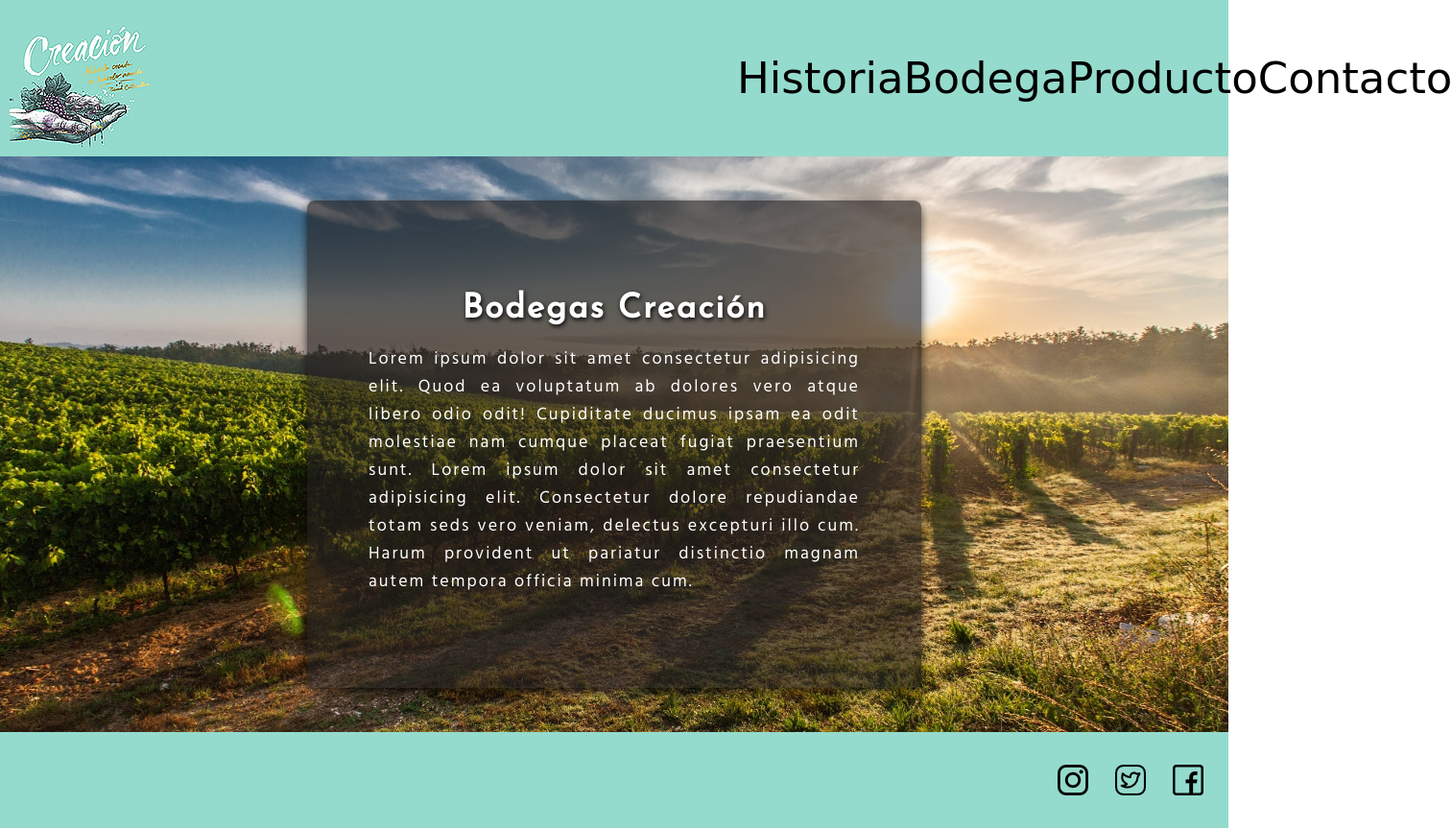
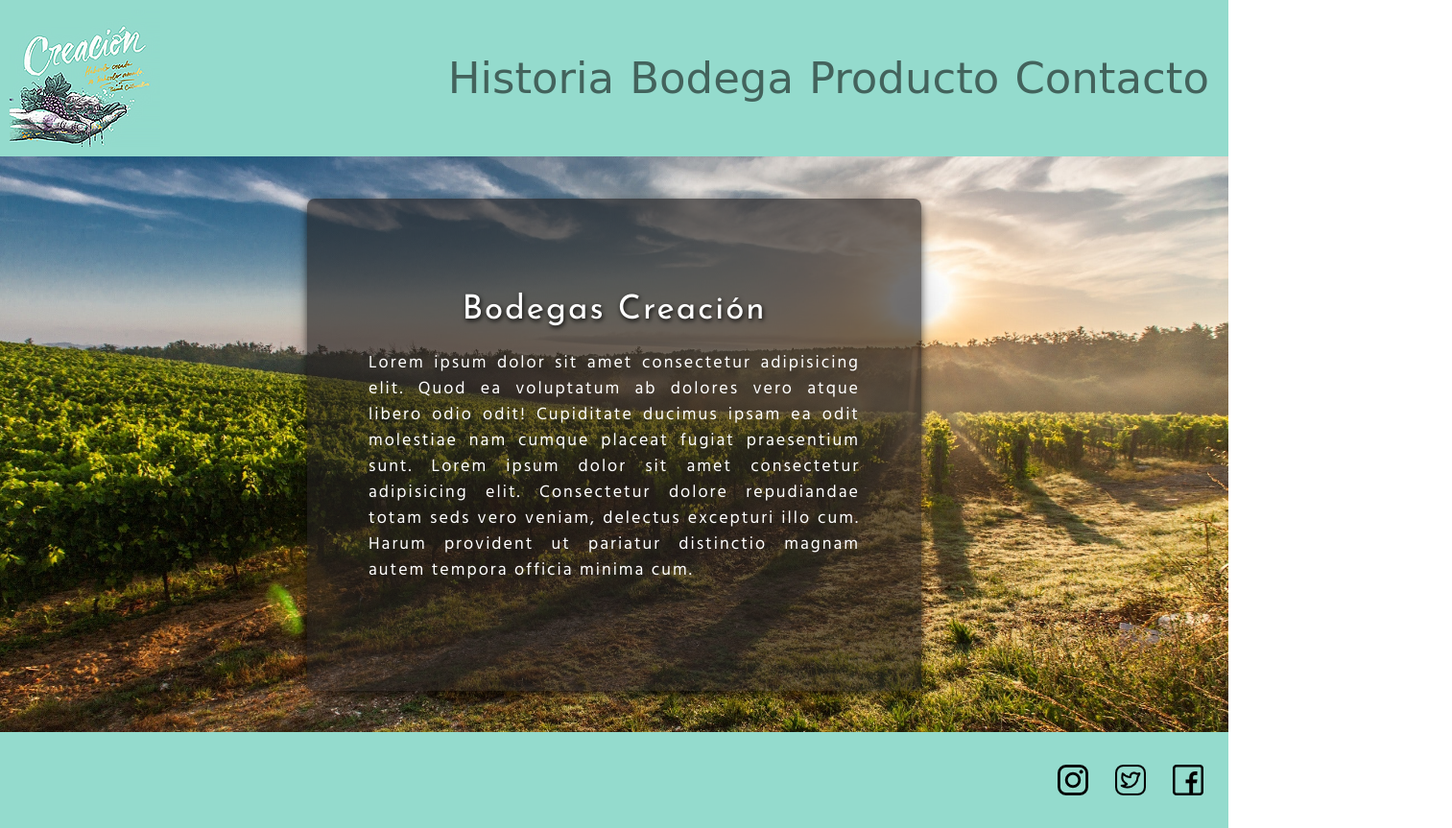
Before and after one commit to ncastrovillari/desafio-final, a plain HTML site: page index.html in a window 1280 px wide. Shown: the whole page at 96% size, 1513 px wide, since content can reach past the window. Drawn offline with nearby package versions, Linux system fonts and the light colour scheme; a web font is replaced by a local one.

Commit message:
agregando bootstrap al header

```diff
--- a/css/style.css
+++ b/css/style.css
@@ -178,13 +178,13 @@
 /*--------mobile------------*/
 
 @media only screen and (max-width:450px) {
-    .header-bodega {
+    /* .header-bodega {
         flex-direction: column;
         justify-items: center;
         align-items: center;
         font-size: 30px;
         height: 300px;
-    }
+    } */
 
     .header-logo {
         width: 80px;
@@ -271,24 +271,24 @@
 /*----------------tablet---------------*/
 
 @media only screen and (min-width:450px) and (max-width:1200px) {
-    .header-bodega {
+    /* .header-bodega {
         flex-direction: column;
         justify-items: center;
         align-items: center;
         font-size: 30px;
         height: 300px;
-    }
+    } */
 
     .header-logo {
         width: 90px;
         height: 90px;
     }
 
-    .list-bodega {
+    /* .list-bodega {
         flex-direction: column;
         display: flex;
         justify-content: end;
-    }
+    } */
 
     .section-bodega,
     .section-historia,
--- a/index.html
+++ b/index.html
@@ -6,6 +6,8 @@
     <meta http-equiv="X-UA-Compatible" content="IE=edge">
     <meta name="viewport" content="width=device-width, initial-scale=1.0">
     <link rel="shortcut icon" href="assets/favicon.ico" type="image/x-icon">
+    <link href="https://cdn.jsdelivr.net/npm/bootstrap@5.1.3/dist/css/bootstrap.min.css" rel="stylesheet"
+        integrity="sha384-1BmE4kWBq78iYhFldvKuhfTAU6auU8tT94WrHftjDbrCEXSU1oBoqyl2QvZ6jIW3" crossorigin="anonymous">
     <link rel="stylesheet" href="css/style.css">
     <link rel="preconnect" href="https://fonts.googleapis.com">
     <link rel="preconnect" href="https://fonts.gstatic.com" crossorigin>
@@ -22,7 +24,31 @@
             <a link rel="index" href="index.html" title="Inicio"> <img class="header-logo" src="assets/logo.png"
                     alt="Logo"> </a>
         </div>
-        <nav class="nav-bodega">
+        <nav class="navbar navbar-expand-lg navbar-light">
+            <div class="container-fluid list">
+                <button class="navbar-toggler" type="button" data-bs-toggle="collapse" data-bs-target="#navbarNav"
+                    aria-controls="navbarNav" aria-expanded="false" aria-label="Toggle navigation">
+                    <span class="navbar-toggler-icon"></span>
+                </button>
+                <div class="collapse navbar-collapse" id="navbarNav">
+                    <ul class="navbar-nav list-bodega">
+                        <li class="nav-item list-element-bodega">
+                            <a class="nav-link" href="pages/historia.html">Historia</a>
+                        </li>
+                        <li class="nav-item list-element-bodega">
+                            <a class="nav-link" href="pages/bodega.html">Bodega</a>
+                        </li>
+                        <li class="nav-item list-element-bodega">
+                            <a class="nav-link" href="pages/producto.html">Producto</a>
+                        </li>
+                        <li class="nav-item list-element-bodega">
+                            <a class="nav-link" href="pages/contacto.html">Contacto</a>
+                        </li>
+                    </ul>
+                </div>
+            </div>
+        </nav>
+        <!-- <nav class="nav-bodega">
             <ul class="list-bodega">
                 <li class="list-element-bodega">
                     <a href="pages/historia.html">Historia</a>
@@ -37,7 +63,7 @@
                     <a href="pages/contacto.html">Contacto</a>
                 </li>
             </ul>
-        </nav>
+        </nav> -->
     </header>
 
     <main>
@@ -70,6 +96,13 @@
         <a class="redes-footer" title="Facebook" href="https://www.facebook.com" target="_blank" alt="Facebook">
             <img src="assets/facebook.png"></a>
     </footer>
+
+    <script src="https://cdn.jsdelivr.net/npm/@popperjs/core@2.10.2/dist/umd/popper.min.js"
+        integrity="sha384-7+zCNj/IqJ95wo16oMtfsKbZ9ccEh31eOz1HGyDuCQ6wgnyJNSYdrPa03rtR1zdB" crossorigin="anonymous">
+    </script>
+    <script src="https://cdn.jsdelivr.net/npm/bootstrap@5.1.3/dist/js/bootstrap.min.js"
+        integrity="sha384-QJHtvGhmr9XOIpI6YVutG+2QOK9T+ZnN4kzFN1RtK3zEFEIsxhlmWl5/YESvpZ13" crossorigin="anonymous">
+    </script>
 </body>
 
 </html>
```
